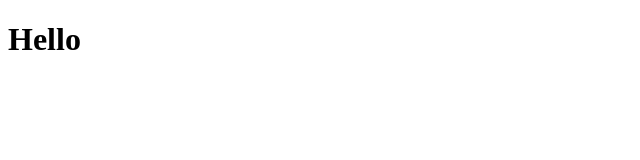
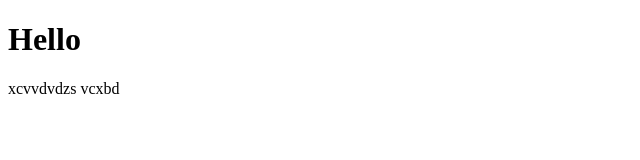
Before and after one commit to hamza-mateen1/samad, a plain HTML site: page index.html in a window 1280 px wide. Shown: the whole page, without its empty margins (0-640 px from the left). Drawn offline with Linux system fonts and the light colour scheme.

Commit message:
again check

```diff
--- a/index.html
+++ b/index.html
@@ -7,6 +7,10 @@
 </head>
 <body>
     <h1>Hello</h1>
+    xcvvdvdzs
 
+
+
+    vcxbd
 </body>
 </html>
```
